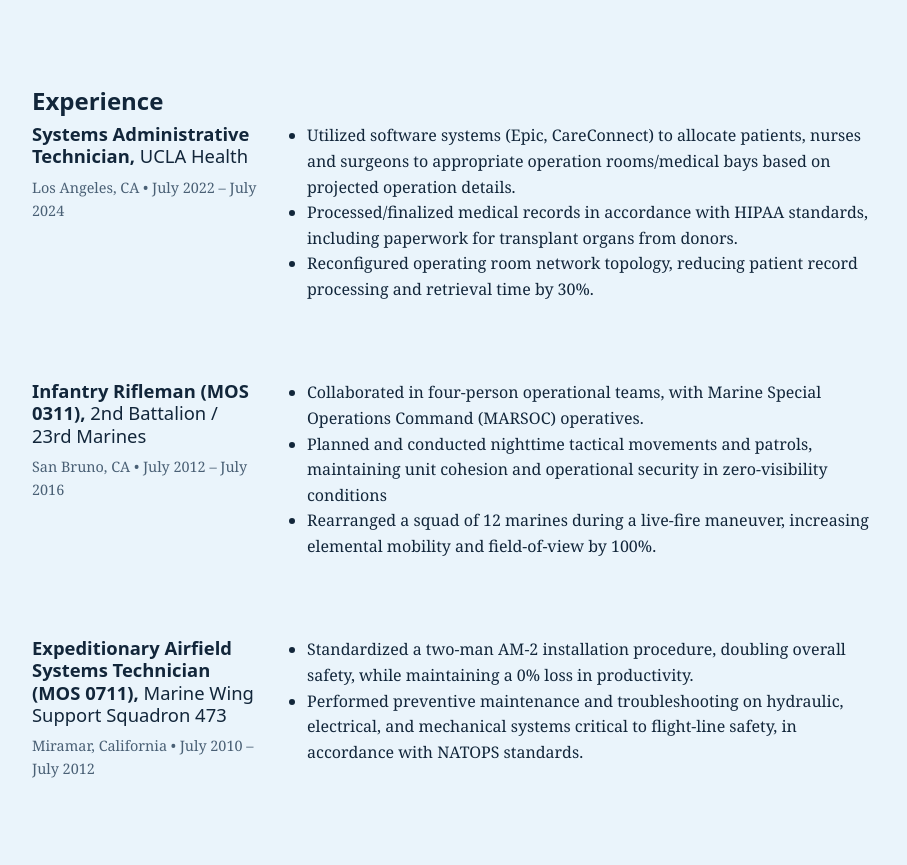
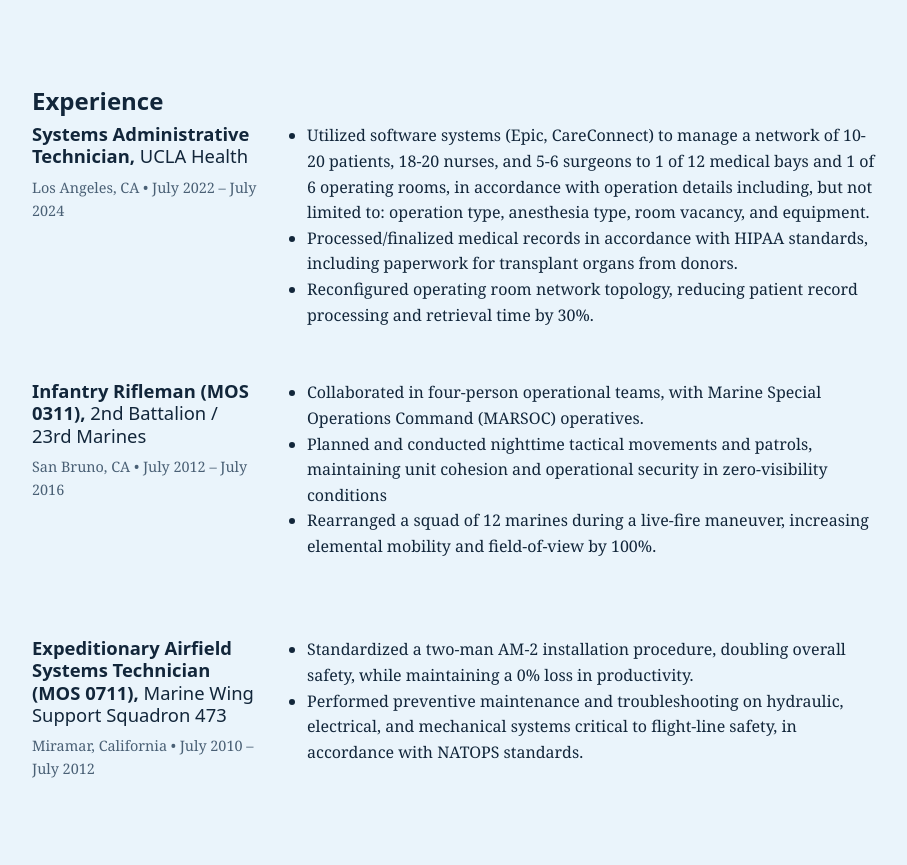
Before and after one commit to evlo9120/Resume-HW8-, a plain HTML site: page index.html in a window 1280 px wide. Shown: the part 840-1705 px from the top of the page, without its empty margins (183-1090 px from the left). Drawn offline with Linux system fonts and the light colour scheme.

Commit message:
Enhance description of patient allocation process
Expanded details on patient and staff management in medical operations.

```diff
--- a/index.html
+++ b/index.html
@@ -73,7 +73,7 @@
       </div>
       <div class="column-wide">
         <ul>
-          <li>Utilized software systems (Epic, CareConnect) to allocate patients, nurses and surgeons to appropriate operation rooms/medical bays based on projected operation details.</li>
+          <li>Utilized software systems (Epic, CareConnect) to manage a network of 10-20  patients, 18-20 nurses, and 5-6 surgeons to 1 of 12 medical bays and 1 of 6 operating rooms, in accordance with operation details including, but not limited to: operation type, anesthesia type, room vacancy, and equipment.</li>
           <li>Processed/finalized medical records in accordance with HIPAA standards, including paperwork for transplant organs from donors.</li>
           <li>Reconfigured operating room network topology, reducing patient record processing and retrieval time by 30%.</li>
         </ul>
```
